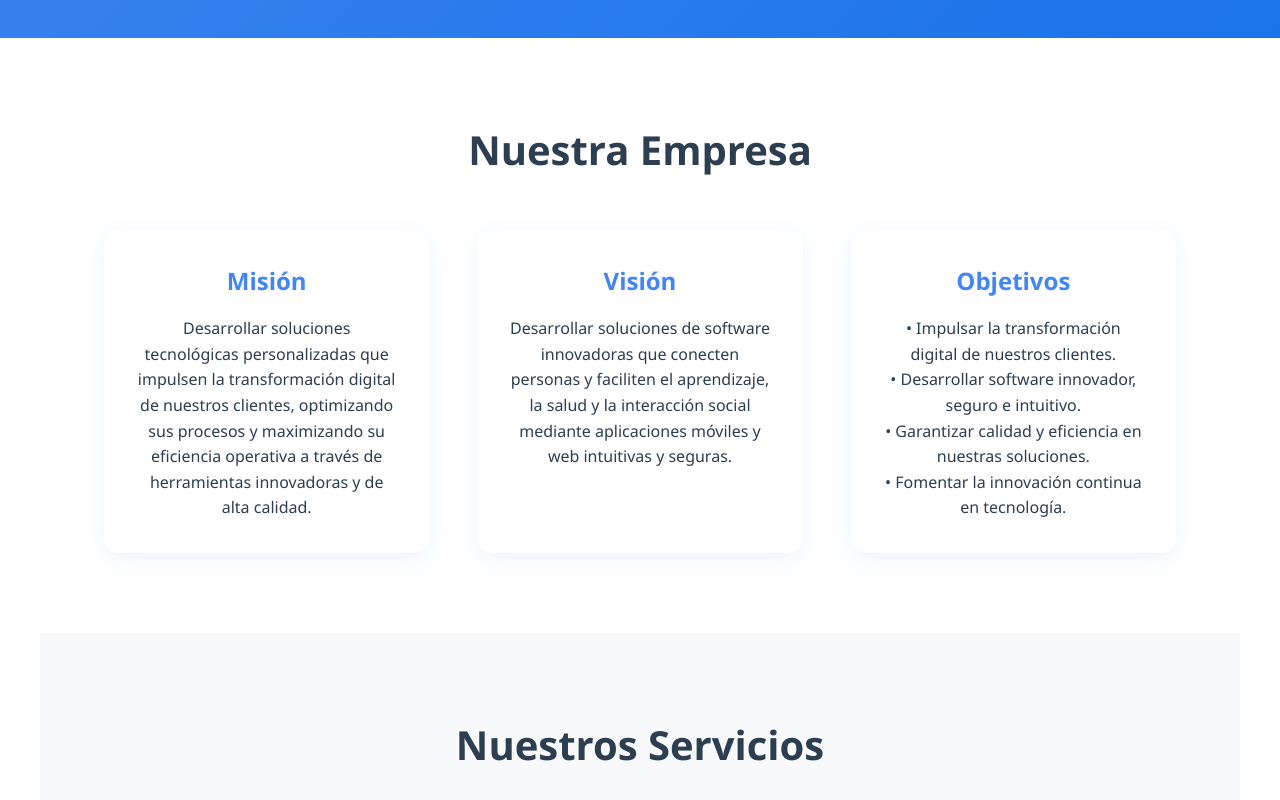
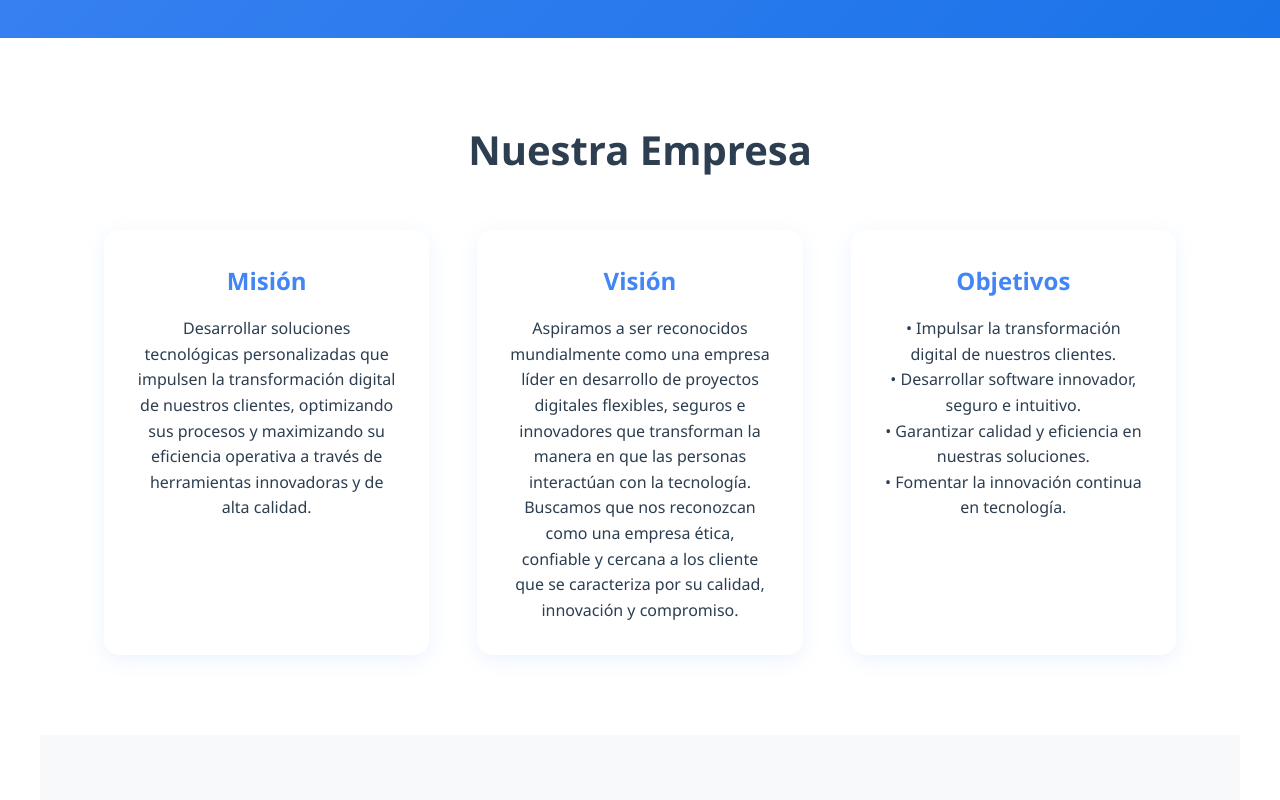
Before and after one commit to Flowware-Corporation/Flowware, a plain HTML site: page index.html in a window 1280 px wide. Shown: the part 584-1384 px from the top of the page. Drawn offline with Linux system fonts and the light colour scheme.

Commit message:
Cambio de vision de empresa

```diff
--- a/index.html
+++ b/index.html
@@ -46,7 +46,9 @@
         </div>
         <div class="tarjeta-nosotros">
             <h3>Visión</h3>
-            <p>Desarrollar soluciones de software innovadoras que conecten personas y faciliten el aprendizaje, la salud y la interacción social mediante aplicaciones móviles y web intuitivas y seguras.</p>
+            <p>Aspiramos a ser reconocidos mundialmente como una empresa líder en desarrollo de proyectos digitales flexibles, seguros e
+                innovadores que transforman la manera en que las personas interactúan con la tecnología. Buscamos que nos reconozcan como una empresa ética, confiable y
+                cercana a los cliente que se caracteriza por su calidad, innovación y compromiso.</p>
         </div>
         <div class="tarjeta-nosotros">
             <h3>Objetivos</h3>
```
